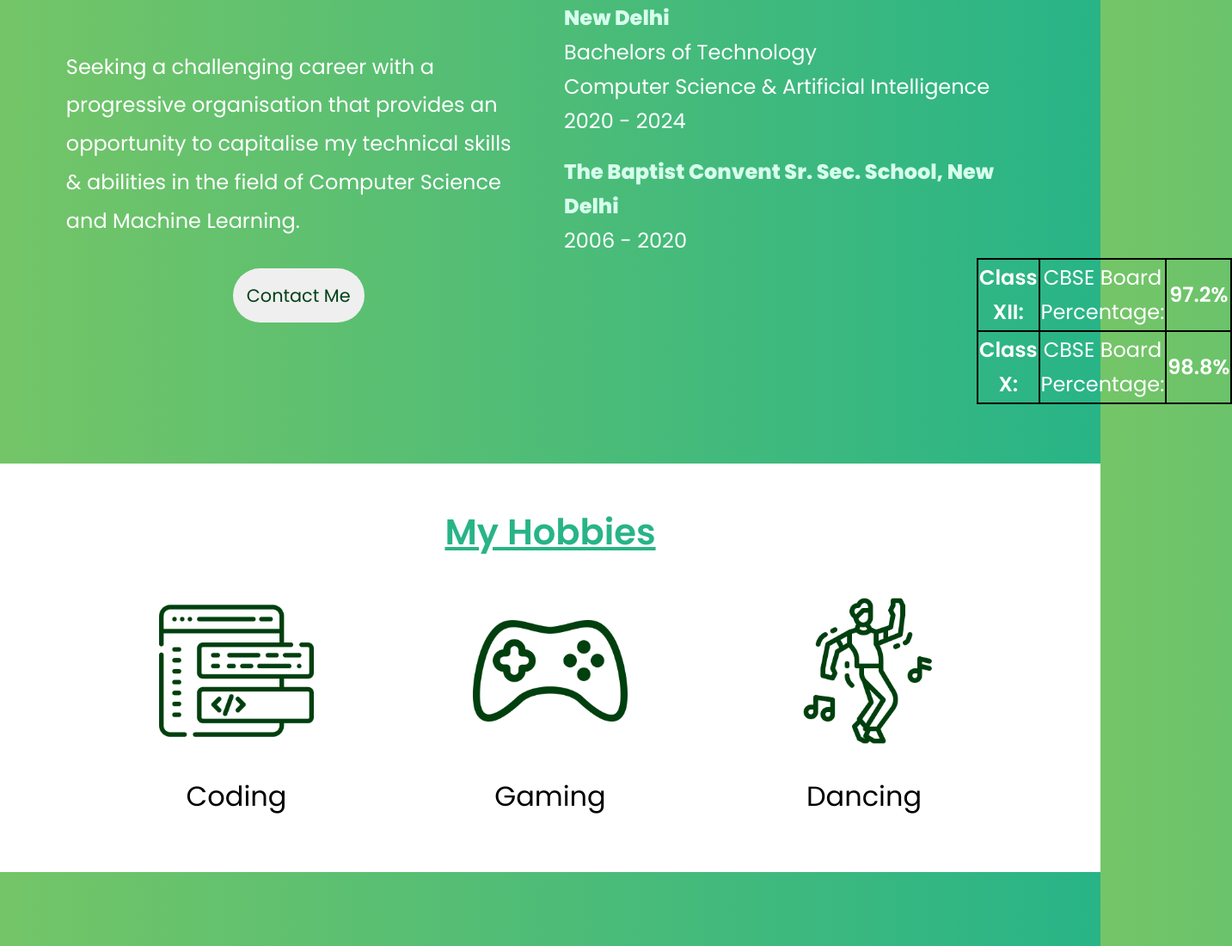
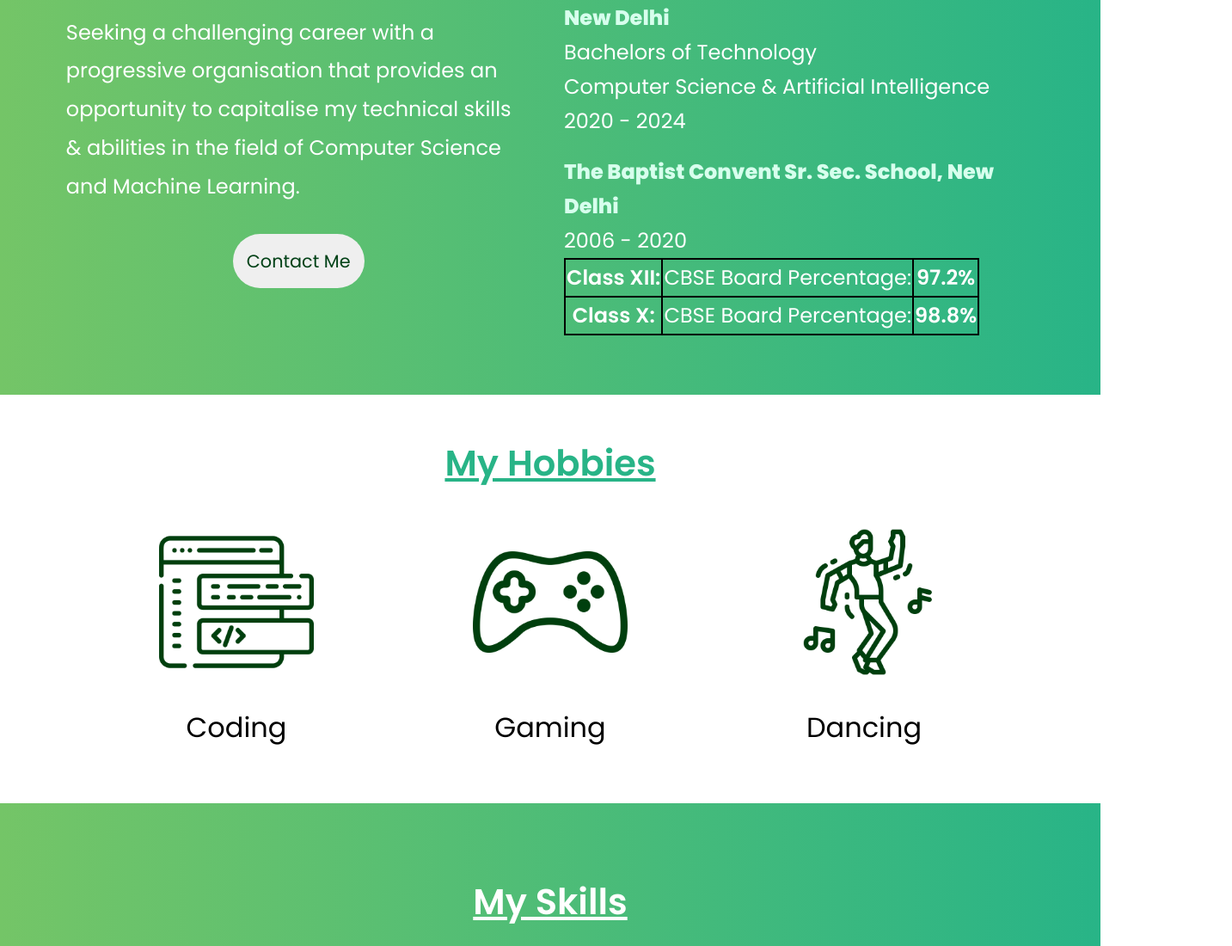
Before and after one commit to kartikbagri/Portfolio, a plain HTML site: page index.html in a window 1280 px wide. Shown: the part 1158-2258 px from the top of the page at 86% size, 1433 px wide, since content can reach past the window. Drawn offline with Linux system fonts and the light colour scheme.

Commit message:
Update styles.css

```diff
--- a/styles.css
+++ b/styles.css
@@ -343,7 +343,7 @@ a {
 
 table,tr,td{
     text-align: center;
-    margin-left: 480px;
+    padding: 1px;
     border: 2px solid black;
     border-collapse: collapse;
 }
```
